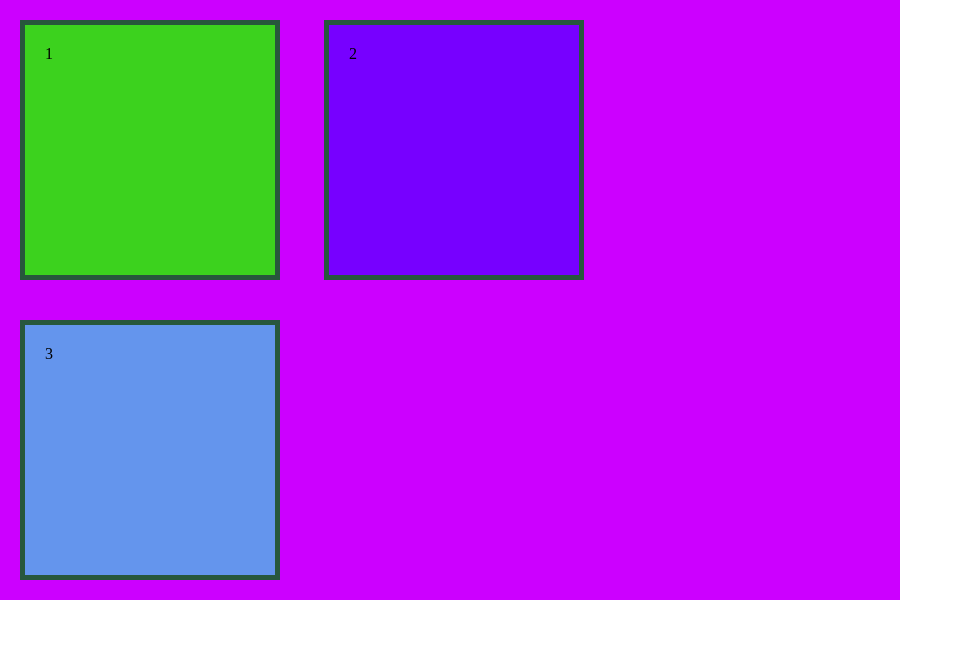
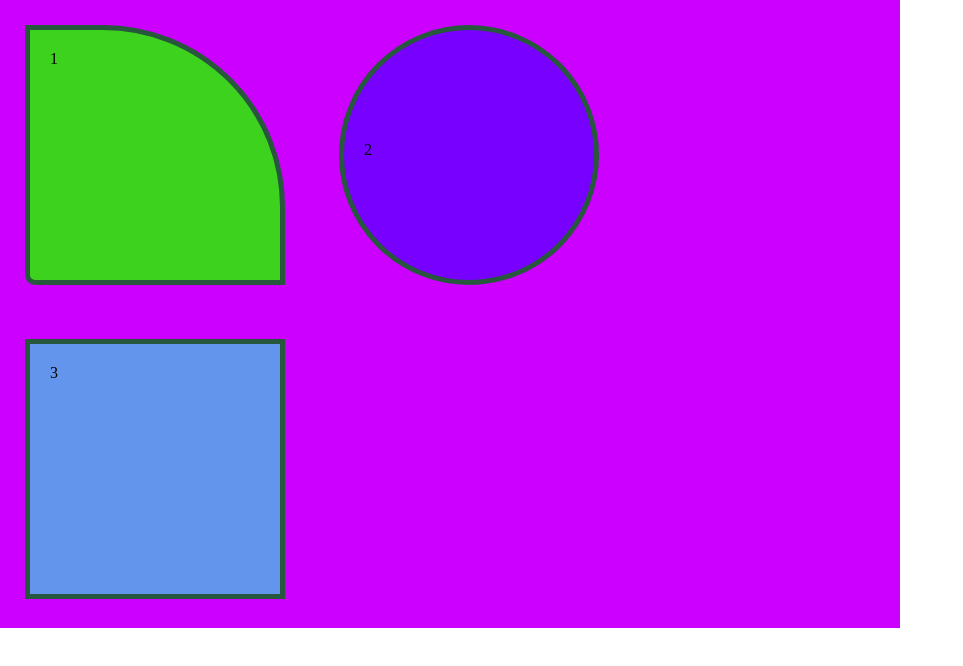
Before and after one commit to Katsyarun/step03block, a plain HTML site: page index.html in a window 1280 px wide. Shown: the whole page, without its empty margins (0-963 px from the left). Drawn offline with Linux system fonts and the light colour scheme.

Commit message:
Add files via upload

```diff
--- a/main.css
+++ b/main.css
@@ -19,15 +19,21 @@
         height: 260px;
         display: inline-block;
         padding: 20px;
-        margin: 20px;
-        border: 5px solid #27573c
+        margin: 25px;
+        border: 5px solid #27573c;
+        overflow: hidden;
     }
 
     .box1{
         background-color:rgb(60, 210, 30);
+        border-radius: 0 70% 0 10px;
     }
     .box2{
         background-color:rgb(119, 0, 255);
+        border-radius: 50%;
+        line-height: 200px;
+        text-align:
+        ;
     }
     .box3{
             background-color:cornflowerblue;
```
